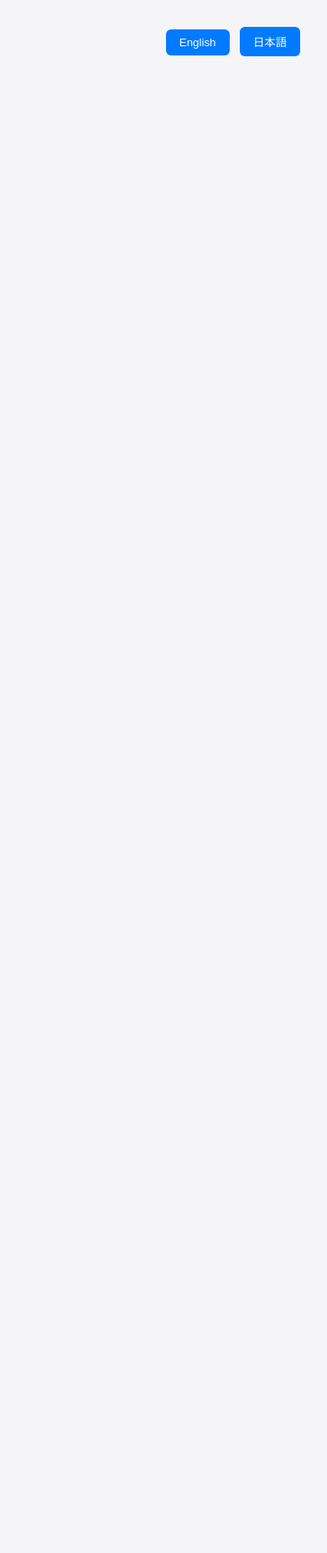
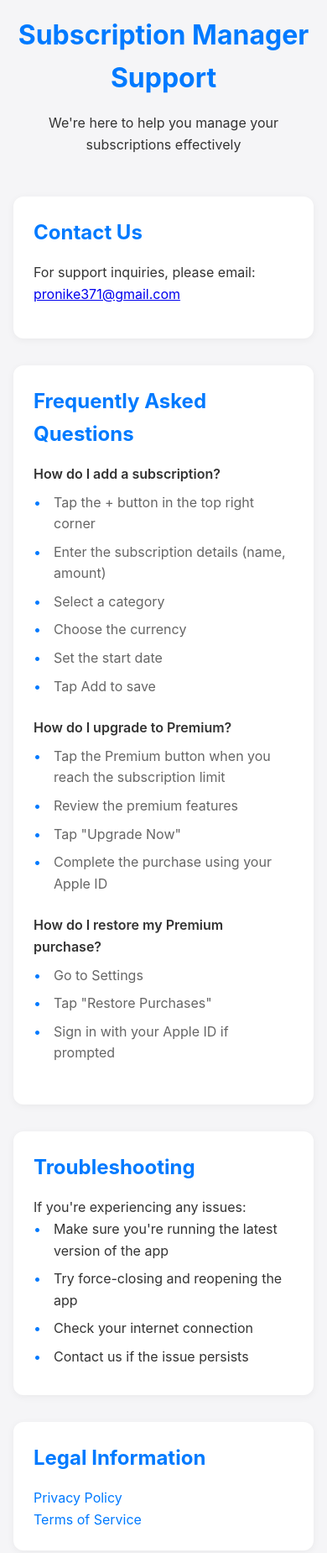
Before and after one commit to RyosukeKondo7/RyosukeKonod7.github.io, a plain HTML site: page index.html in a window 390 px wide. Shown: the whole page at 84% size. Before the commit the page ends 844 px from the top, so only its background shows below. Drawn offline with Linux system fonts and the light colour scheme.

Commit message:
Update index.html

```diff
--- a/index.html
+++ b/index.html
@@ -1,9 +1,9 @@
 <!DOCTYPE html>
 <html lang="en">
 <head>
-  <meta charset="UTF-8" />
-  <meta name="viewport" content="width=device-width, initial-scale=1.0"/>
-  <meta name="description" content="Support page for Subscription Manager app."/>
+    <meta charset="UTF-8">
+    <meta name="viewport" content="width=device-width, initial-scale=1.0">
+    <meta name="description" content="Support page for Subscription Manager app. Get help, FAQs, troubleshooting steps, and legal information.">
     <title>Subscription Manager - Support</title>
     <style>
         :root {
@@ -21,15 +21,26 @@
 
         body {
             font-family: -apple-system, BlinkMacSystemFont, 'Segoe UI', Roboto, Oxygen, Ubuntu, Cantarell, sans-serif;
+            line-height: 1.6;
+            color: var(--text-color);
             background-color: var(--background-color);
-      color: var(--text-color);
-      line-height: 1.6;
         }
 
         .container {
             max-width: 800px;
-      margin: auto;
+            margin: 0 auto;
             padding: 2rem;
+        }
+
+        header {
+            text-align: center;
+            margin-bottom: 3rem;
+        }
+
+        h1 {
+            font-size: 2.5rem;
+            color: var(--primary-color);
+            margin-bottom: 1rem;
         }
 
         .section {
@@ -40,17 +51,14 @@
             box-shadow: 0 2px 10px rgba(0,0,0,0.05);
         }
 
-    h1 {
-      font-size: 2rem;
-      color: var(--primary-color);
-      text-align: center;
-      margin-bottom: 1rem;
-    }
-
         h2 {
             color: var(--primary-color);
             margin-bottom: 1rem;
             font-size: 1.5rem;
+        }
+
+        .contact-info {
+            margin: 1rem 0;
         }
 
         .faq-item {
@@ -58,124 +66,132 @@
         }
 
         .faq-question {
-      font-weight: bold;
+            font-weight: 600;
+            margin-bottom: 0.5rem;
+        }
+
+        .faq-answer {
+            color: #666;
         }
 
         .steps {
-      padding-left: 1.5rem;
+            list-style-type: none;
         }
 
         .steps li {
             margin-bottom: 0.5rem;
+            padding-left: 1.5rem;
+            position: relative;
         }
 
-    .lang-switch {
-      text-align: right;
-      margin-bottom: 1rem;
+        .steps li:before {
+            content: "•";
+            color: var(--primary-color);
+            position: absolute;
+            left: 0;
         }
 
-    .lang-switch button {
-      padding: 0.5rem 1rem;
-      margin-left: 0.5rem;
-      border: none;
-      background: var(--primary-color);
-      color: white;
-      border-radius: 6px;
-      cursor: pointer;
+        .links {
+            margin-top: 1rem;
         }
 
-    .lang-switch button:hover {
-      opacity: 0.8;
+        .links a {
+            color: var(--primary-color);
+            text-decoration: none;
         }
 
-    [lang] {
-      display: none;
+        .links a:hover {
+            text-decoration: underline;
         }
 
-    [lang].active {
-      display: block;
+        @media (max-width: 600px) {
+            .container {
+                padding: 1rem;
+            }
+
+            h1 {
+                font-size: 2rem;
+            }
+
+            .section {
+                padding: 1.5rem;
+            }
         }
     </style>
 </head>
 <body>
     <div class="container">
-    <div class="lang-switch">
-      <button onclick="setLanguage('en')">English</button>
-      <button onclick="setLanguage('ja')">日本語</button>
-    </div>
-
-    <!-- English Content -->
-    <div lang="en" class="active">
+        <header>
             <h1>Subscription Manager Support</h1>
+            <p>We're here to help you manage your subscriptions effectively</p>
+        </header>
 
         <section class="section">
             <h2>Contact Us</h2>
-        <p>Email: <a href="pronike371@gmail.com">pronike371@gmail.com</a></p>
-      </section>
-
-      <section class="section">
-        <h2>FAQs</h2>
-        <div class="faq-item">
-          <p class="faq-question">How do I add a subscription?</p>
-          <ol class="steps">
-            <li>Tap the + button</li>
-            <li>Enter details</li>
-            <li>Select category</li>
-            <li>Set currency and start date</li>
-            <li>Tap Add</li>
-          </ol>
+            <div class="contact-info">
+                <p>For support inquiries, please email: <a href="pronike371@gmail.com">pronike371@gmail.com</a></p>
             </div>
         </section>
 
         <section class="section">
-        <h2>Legal</h2>
-        <p><a href="privacy-policy.html">Privacy Policy</a></p>
-        <p><a href="terms-of-service.html">Terms of Service</a></p>
-      </section>
+            <h2>Frequently Asked Questions</h2>
+
+            <div class="faq-item">
+                <p class="faq-question">How do I add a subscription?</p>
+                <div class="faq-answer">
+                    <ol class="steps">
+                        <li>Tap the + button in the top right corner</li>
+                        <li>Enter the subscription details (name, amount)</li>
+                        <li>Select a category</li>
+                        <li>Choose the currency</li>
+                        <li>Set the start date</li>
+                        <li>Tap Add to save</li>
+                    </ol>
+                </div>
             </div>
 
-    <!-- Japanese Content -->
-    <div lang="ja">
-      <h1>サブスクリプション管理アプリ サポート</h1>
+            <div class="faq-item">
+                <p class="faq-question">How do I upgrade to Premium?</p>
+                <div class="faq-answer">
+                    <ol class="steps">
+                        <li>Tap the Premium button when you reach the subscription limit</li>
+                        <li>Review the premium features</li>
+                        <li>Tap "Upgrade Now"</li>
+                        <li>Complete the purchase using your Apple ID</li>
+                    </ol>
+                </div>
+            </div>
 
-      <section class="section">
-        <h2>お問い合わせ</h2>
-        <p>メール: <a href="pronike371@gmail.com">pronike371@gmail.com</a></p>
-      </section>
-
-      <section class="section">
-        <h2>よくある質問</h2>
             <div class="faq-item">
-          <p class="faq-question">サブスクリプションを追加するには？</p>
+                <p class="faq-question">How do I restore my Premium purchase?</p>
+                <div class="faq-answer">
                     <ol class="steps">
-            <li>＋ボタンをタップ</li>
-            <li>情報を入力</li>
-            <li>カテゴリを選択</li>
-            <li>通貨と開始日を設定</li>
-            <li>「追加」をタップ</li>
+                        <li>Go to Settings</li>
+                        <li>Tap "Restore Purchases"</li>
+                        <li>Sign in with your Apple ID if prompted</li>
                     </ol>
+                </div>
             </div>
         </section>
 
         <section class="section">
-        <h2>法的情報</h2>
-        <p><a href="privacy-policy.html">プライバシーポリシー</a></p>
-        <p><a href="terms-of-service.html">利用規約</a></p>
+            <h2>Troubleshooting</h2>
+            <p>If you're experiencing any issues:</p>
+            <ol class="steps">
+                <li>Make sure you're running the latest version of the app</li>
+                <li>Try force-closing and reopening the app</li>
+                <li>Check your internet connection</li>
+                <li>Contact us if the issue persists</li>
+            </ol>
+        </section>
+
+        <section class="section">
+            <h2>Legal Information</h2>
+            <div class="links">
+                <p><a href="privacy-policy.html">Privacy Policy</a></p>
+                <p><a href="terms-of-service.html">Terms of Service</a></p>
+            </div>
         </section>
     </div>
-  </div>
-
-  <script>
-    function setLanguage(lang) {
-      document.querySelectorAll('[lang]').forEach(el => {
-        el.classList.remove('active');
-      });
-      document.querySelector('[lang="' + lang + '"]').classList.add('active');
-    }
-
-    // Detect browser language
-    const browserLang = navigator.language.startsWith('ja') ? 'ja' : 'en';
-    setLanguage(browserLang);
-  </script>
 </body>
 </html>
```
Lines whose indentation alone changed are shown as unchanged.
